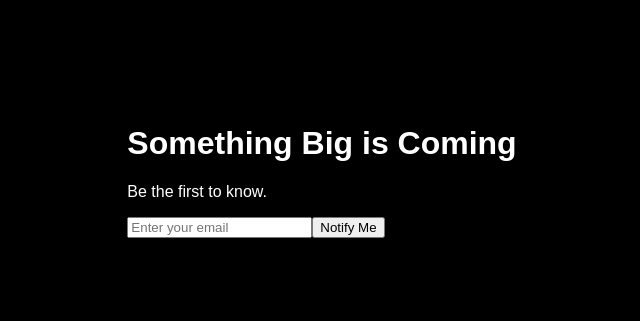
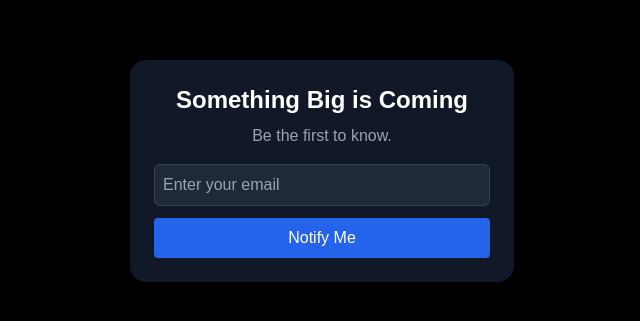
Before and after one commit to dackelpapafranz/auterix-stealth, a Next.js app: page / in a window 1280 px wide. Shown: the part 229-550 px from the top of the page, without its empty margins (318-958 px from the left). Built offline with nearby package versions, Linux system fonts and the light colour scheme.

Commit message:
Add files via upload

```diff
--- /dev/null
+++ b/tailwind.config.js
@@ -0,0 +1,7 @@
+module.exports = {
+  content: ["./pages/**/*.{js,ts,jsx,tsx}"],
+  theme: {
+    extend: {},
+  },
+  plugins: [],
+};
```
